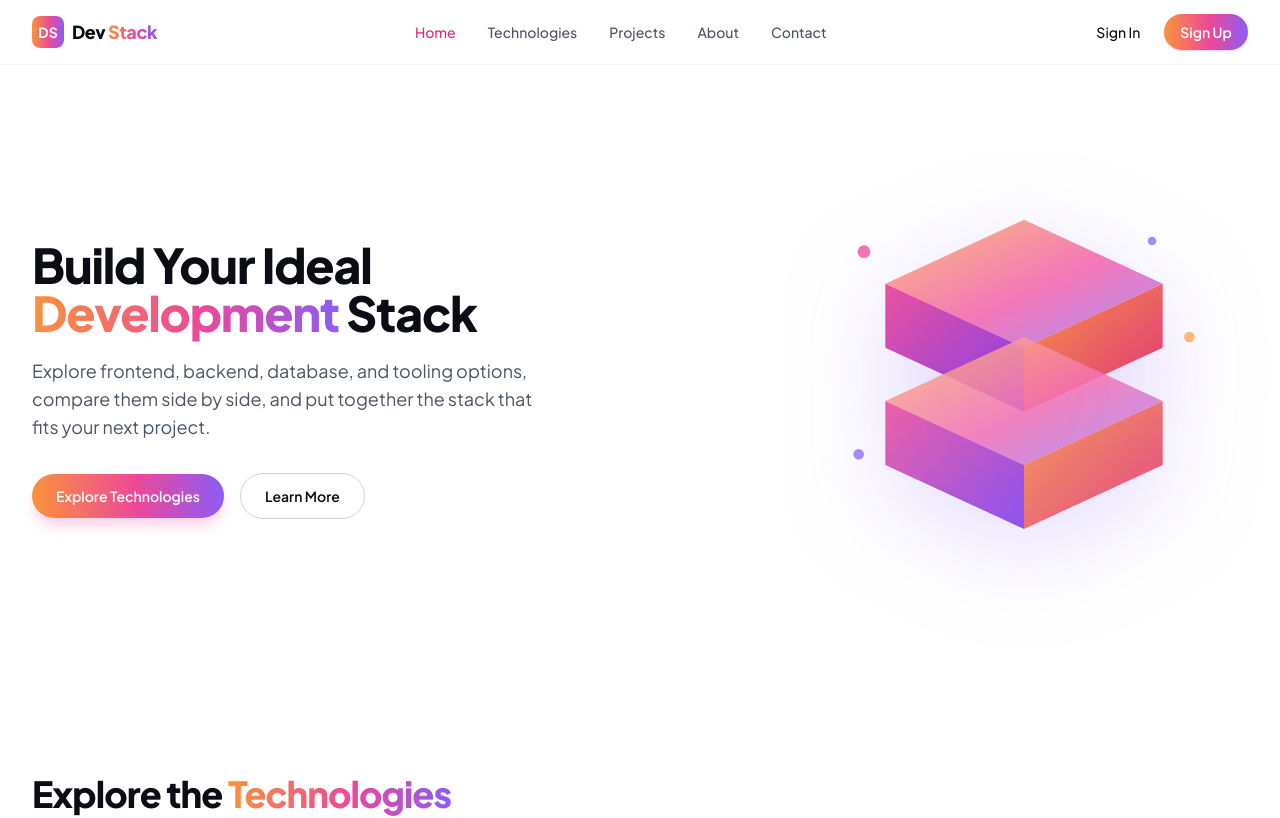
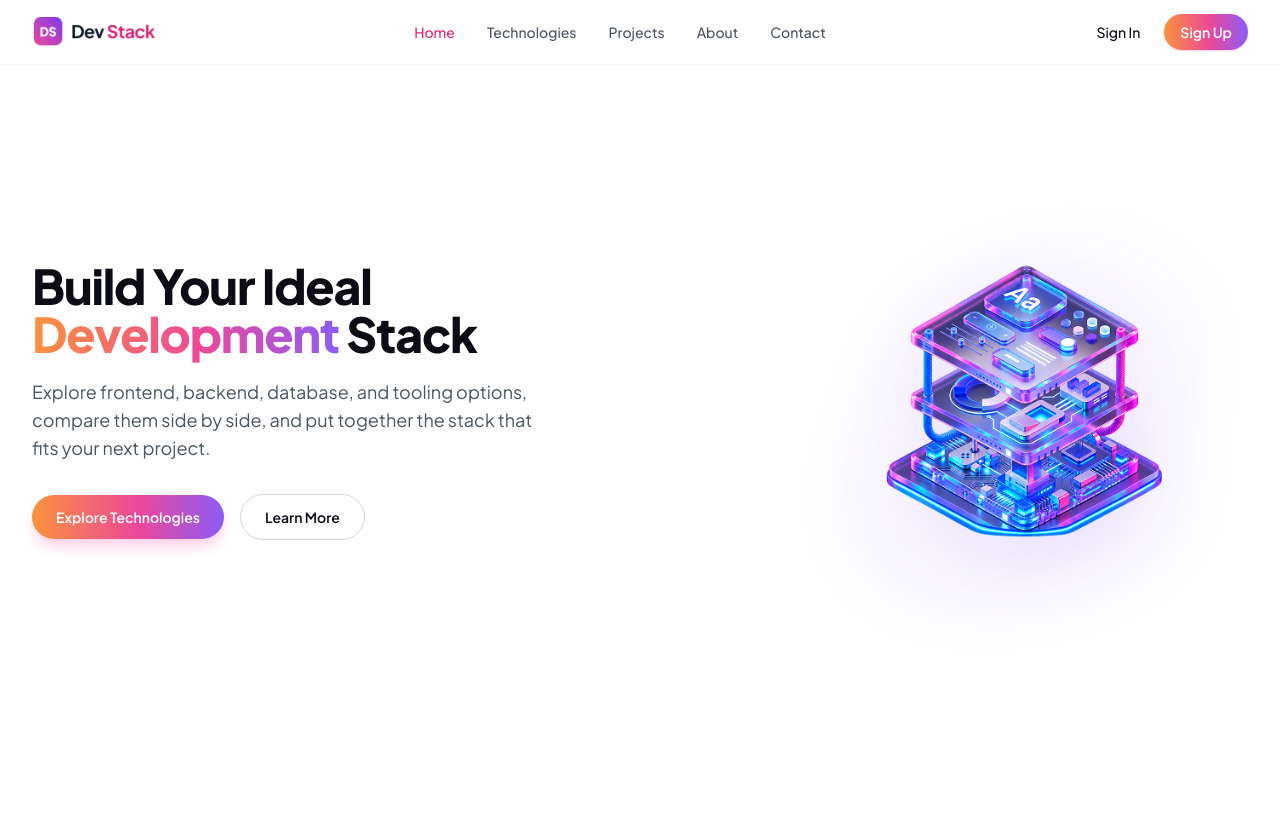
Before and after one commit to taminulislam27/dev-stack, a React (Vite) app: page / in a window 1280 px wide. Shown: the top 818 px of the page. Built offline with nearby package versions, Linux system fonts and the light colour scheme.

Commit message:
Added logo and hero image

```diff
--- a/src/components/Footer.jsx
+++ b/src/components/Footer.jsx
@@ -1,3 +1,5 @@
+import logo from '../assets/logo.png'
+
 const LINK_GROUPS = [
   { title: 'Product', links: ['Home', 'Technologies', 'Projects'] },
   { title: 'Company', links: ['About', 'Contact', 'Careers'] },
@@ -12,14 +14,7 @@ export default function Footer() {
       <div className="mx-auto max-w-7xl px-4 py-12 sm:px-6 lg:px-8">
         <div className="grid grid-cols-1 gap-10 sm:grid-cols-2 lg:grid-cols-4">
           <div className="lg:col-span-1">
-            <div className="flex items-center gap-2">
-              <span className="grid h-8 w-8 place-items-center rounded-lg bg-brand-gradient text-sm font-bold text-white">
-                DS
-              </span>
-              <span className="text-lg font-extrabold tracking-tight text-ink-950">
-                Dev <span className="text-brand-gradient">Stack</span>
-              </span>
-            </div>
+            <img src={logo} alt="Dev Stack" className="h-8 w-auto" />
             <p className="mt-3 max-w-xs text-sm leading-relaxed text-gray-500">
               Curated tools, technologies, and resources for developers building modern
               software.
--- a/src/components/Hero.jsx
+++ b/src/components/Hero.jsx
@@ -1,48 +1,4 @@
-function HeroArt() {
-  return (
-    <svg
-      viewBox="0 0 420 380"
-      className="w-full max-w-md drop-shadow-[0_25px_50px_rgba(139,92,246,0.25)]"
-      role="img"
-      aria-label="Layered illustration of stacked technology modules"
-    >
-      <defs>
-        <linearGradient id="cubeTop" x1="0" y1="0" x2="1" y2="1">
-          <stop offset="0%" stopColor="#FDBA74" />
-          <stop offset="55%" stopColor="#F472B6" />
-          <stop offset="100%" stopColor="#A78BFA" />
-        </linearGradient>
-        <linearGradient id="cubeLeft" x1="0" y1="0" x2="1" y2="1">
-          <stop offset="0%" stopColor="#EC4899" />
-          <stop offset="100%" stopColor="#7C3AED" />
-        </linearGradient>
-        <linearGradient id="cubeRight" x1="0" y1="0" x2="1" y2="1">
-          <stop offset="0%" stopColor="#FB923C" />
-          <stop offset="100%" stopColor="#DB2777" />
-        </linearGradient>
-      </defs>
-
-      {/* top layer */}
-      <g opacity="0.95">
-        <polygon points="210,40 340,100 210,160 80,100" fill="url(#cubeTop)" />
-        <polygon points="80,100 210,160 210,220 80,160" fill="url(#cubeLeft)" />
-        <polygon points="340,100 210,160 210,220 340,160" fill="url(#cubeRight)" />
-      </g>
-      {/* middle layer */}
-      <g opacity="0.85">
-        <polygon points="210,150 340,210 210,270 80,210" fill="url(#cubeTop)" />
-        <polygon points="80,210 210,270 210,330 80,270" fill="url(#cubeLeft)" />
-        <polygon points="340,210 210,270 210,330 340,270" fill="url(#cubeRight)" />
-      </g>
-
-      {/* floating dots */}
-      <circle cx="60" cy="70" r="6" fill="#F472B6" />
-      <circle cx="365" cy="150" r="5" fill="#FDBA74" />
-      <circle cx="330" cy="60" r="4" fill="#A78BFA" />
-      <circle cx="55" cy="260" r="5" fill="#A78BFA" />
-    </svg>
-  )
-}
+import heroBanner from '../assets/hero-banner.png'
 
 export default function Hero() {
   return (
@@ -75,7 +31,13 @@ export default function Hero() {
         </div>
 
         <div className="flex justify-center lg:justify-end">
-          <HeroArt />
+          <img
+            src={heroBanner}
+            alt="Layered illustration of stacked technology modules"
+            width="526"
+            height="526"
+            className="w-full max-w-md drop-shadow-[0_25px_50px_rgba(139,92,246,0.25)]"
+          />
         </div>
       </div>
     </section>
--- a/src/components/Navbar.jsx
+++ b/src/components/Navbar.jsx
@@ -1,16 +1,12 @@
 import { useState } from 'react'
+import logo from '../assets/logo.png'
 
 const NAV_LINKS = ['Home', 'Technologies', 'Projects', 'About', 'Contact']
 
 function BrandMark() {
   return (
-    <a href="#home" className="flex items-center gap-2 focus-ring rounded-lg">
-      <span className="grid h-8 w-8 place-items-center rounded-lg bg-brand-gradient text-sm font-bold text-white">
-        DS
-      </span>
-      <span className="text-lg font-extrabold tracking-tight text-ink-950">
-        Dev <span className="text-brand-gradient">Stack</span>
-      </span>
+    <a href="#home" className="focus-ring flex items-center rounded-lg">
+      <img src={logo} alt="Dev Stack" className="h-7 w-auto sm:h-8" />
     </a>
   )
 }
```
Also changed, not shown: src/assets/hero-banner.png (renamed from src/assets/banner-stack.png), src/assets/logo.png (renamed from src/assets/logo-text.png).
